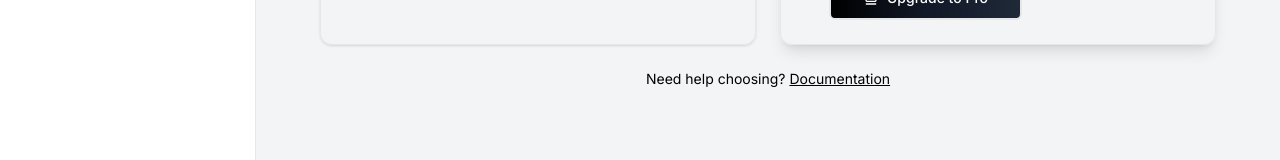
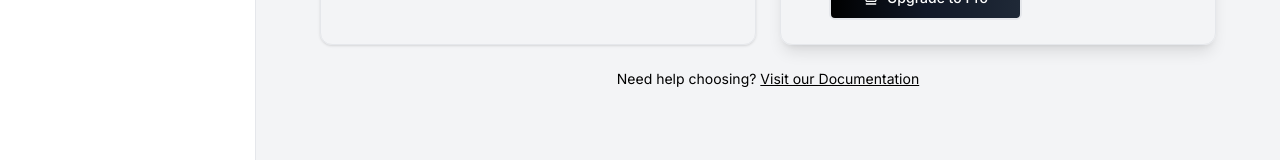
Before and after one commit to ShaikYakoub/structura, a Next.js app: page /app/billing in a window 1280 px wide. Shown: the part 501-661 px from the top of the page. Built offline with nearby package versions, Linux system fonts and the light colour scheme; no server answers; sample sign-in values are in the browser's storage.

Commit message:
style: Update documentation link text
- Changed 'Documentation' to 'Visit our Documentation' for clearer call-to-action

```diff
--- a/app/app/billing/page.tsx
+++ b/app/app/billing/page.tsx
@@ -124,7 +124,7 @@ export default async function BillingPage() {
         <p className="text-sm text-muted-foreground">
           Need help choosing?{" "}
           <Link href="/docs" className="text-primary underline">
-            Documentation
+            Visit our Documentation
           </Link>
         </p>
       </div>
```
